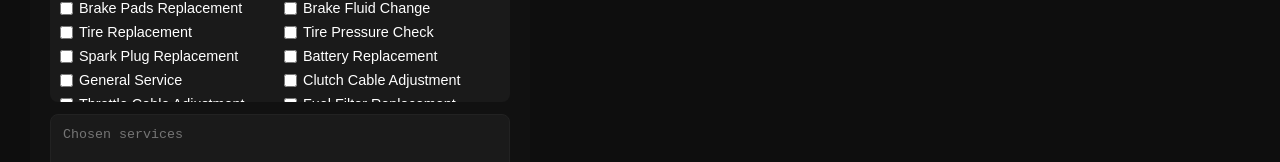
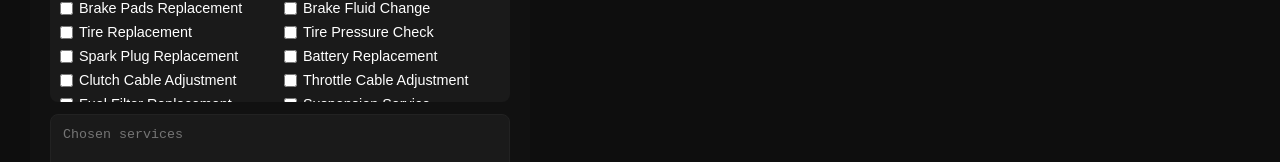
Before and after one commit to MatasZos/RoadGuardianApp, a Next.js app: page /maintenance in a window 1280 px wide. Shown: the part 295-457 px from the top of the page. Built offline with nearby package versions, Linux system fonts and the light colour scheme.

Commit message:
Update page.js

```diff
--- a/src/app/maintenance/page.js
+++ b/src/app/maintenance/page.js
@@ -33,7 +33,6 @@ export default function MaintenancePage() {
     "Tire Pressure Check",
     "Spark Plug Replacement",
     "Battery Replacement",
-    "General Service",
     "Clutch Cable Adjustment",
     "Throttle Cable Adjustment",
     "Fuel Filter Replacement",
```
